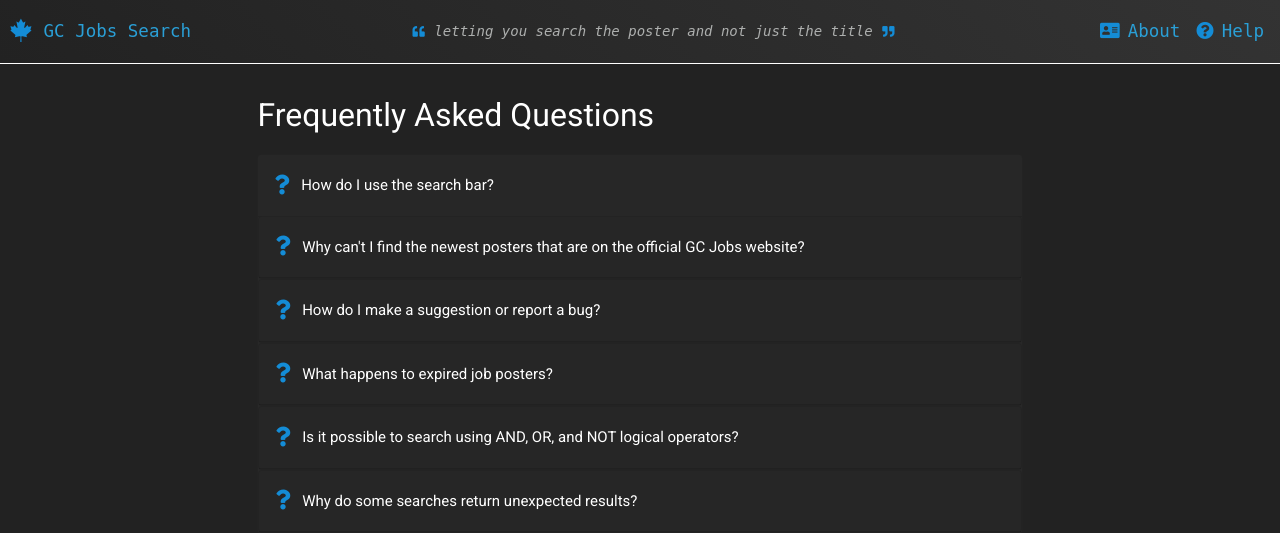
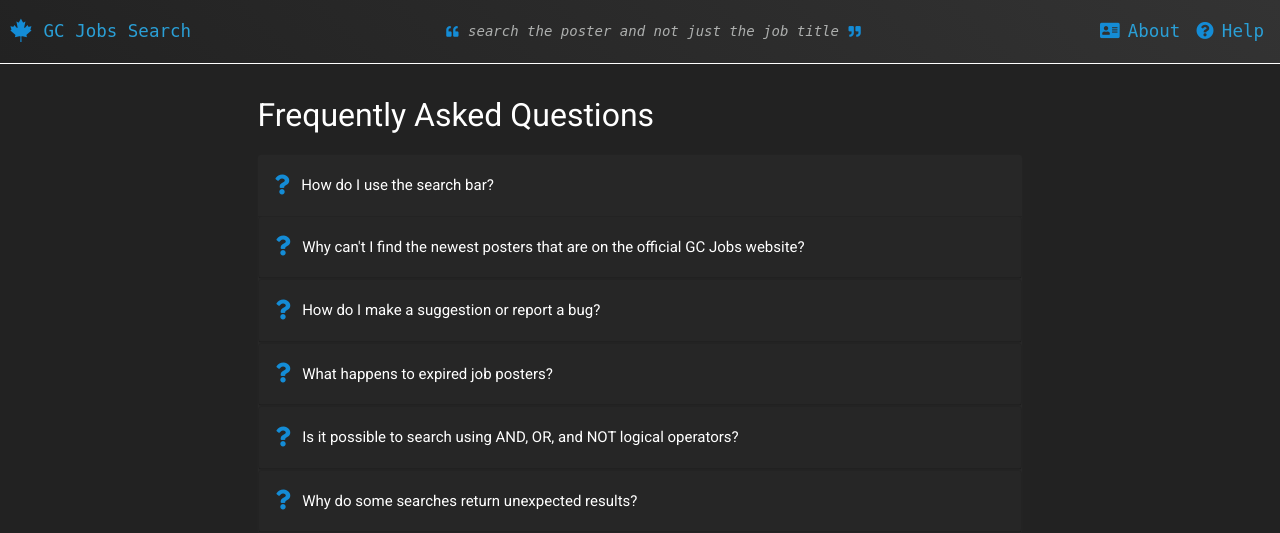
Before and after one commit to Fbasham/gcjobs, a Flask app: page /help in a window 1280 px wide. Shown: the top 533 px of the page. Run offline with Flask 2, Linux system fonts and the light colour scheme; some libraries are stand-ins or nearby versions.

Commit message:
Update base.html

```diff
--- a/templates/base.html
+++ b/templates/base.html
@@ -21,7 +21,7 @@
         <a class="navbar-brand" href={{ url_for("index") }}><span><i class="fab fa-lg fa-fw fa-canadian-maple-leaf mr-2"></i></span>GC Jobs Search</a>
       </div>
       <div class="nav-header-quote">
-        <i class="fab fa-sm fa-fw fas fa-quote-left mr-2"></i><em>letting you search the poster and not just the title</em><i class="fab fa-sm fa-fw fas fa-quote-right ml-2"></i>
+        <i class="fab fa-sm fa-fw fas fa-quote-left mr-2"></i><em>search the poster and not just the job title</em><i class="fab fa-sm fa-fw fas fa-quote-right ml-2"></i>
       </div>
       <div class="nav-header nav-right">
             <a class="navbar-brand" href={{ url_for("about") }}><span><i class="fas fa-address-card mr-2"></i></span>About</a>
```
